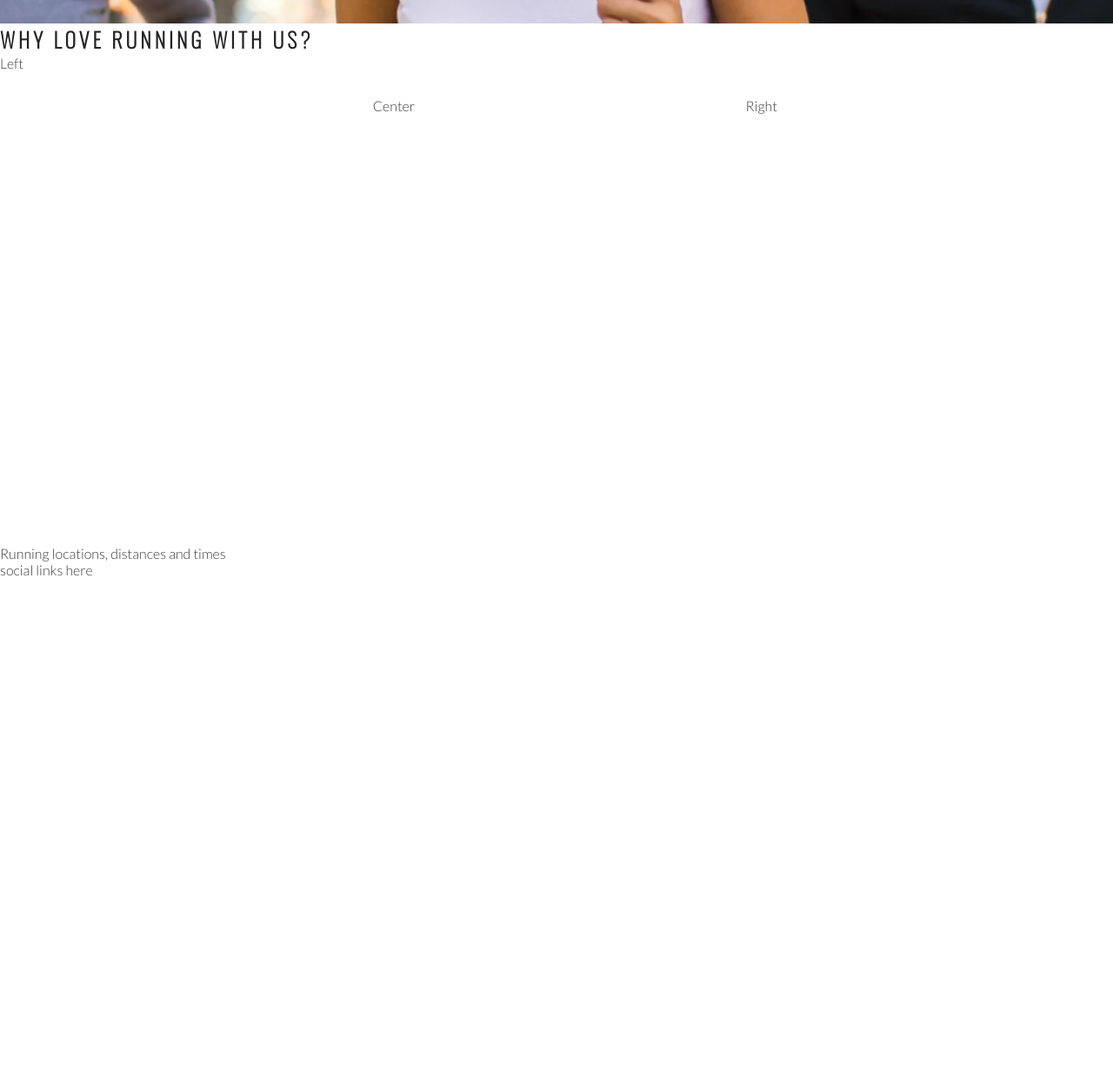
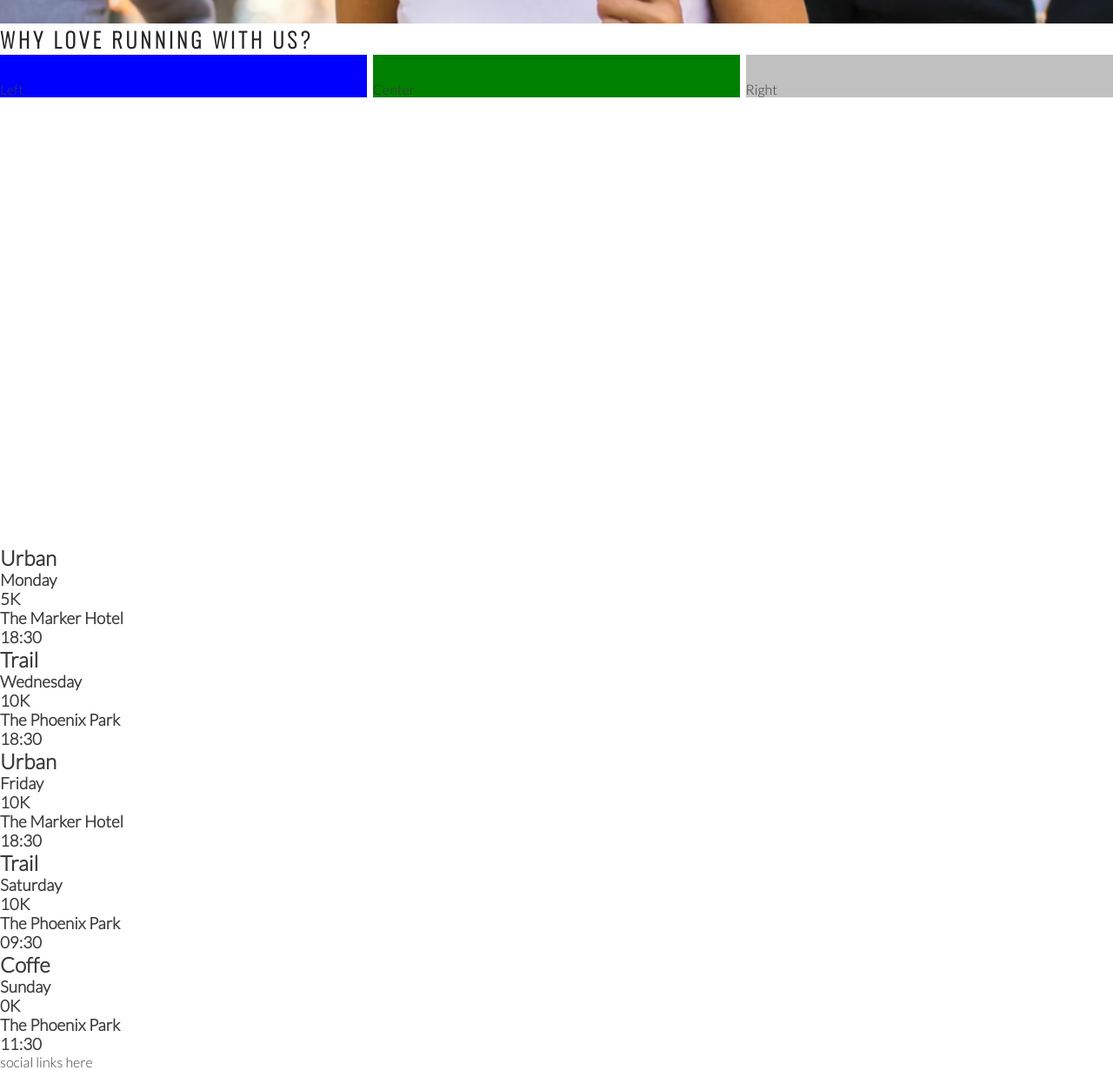
Before and after one commit to KamilaAzul/love-running, a plain HTML site: page index.html in a window 1280 px wide. Shown: the part 648-1879 px from the top of the page at 87% size. Before the commit the page ends 1313 px from the top, so only its background shows below. Drawn offline with nearby package versions, Linux system fonts and the light colour scheme.

Commit message:
Add meetup times main strukture

```diff
--- a/assets/css/style.css
+++ b/assets/css/style.css
@@ -86,15 +86,19 @@
 #left-about {
     padding-top: 30px;
 width: 33%;
-float: left;}
+float: left;
+background-color: blue;
+}
 
 #right-about {
     padding-top: 30px;
     width: 33%;
     float: right;
+    background-color: silver;
 }
 #center-about{
     padding-top: 30px;
     width: 33%;
     margin: 0 auto;
+    background-color: green;
 }
--- a/index.html
+++ b/index.html
@@ -43,12 +43,48 @@
 
     <section id="club-ethos">
         <h1>Why LOve Running With Us?</h1>
-        <div id="Left-about">Left</div>
+        <div id="left-about">Left</div>
         <div id="right-about">Right</div>
         <div id="center-about">Center</div>
 
     </section>
-    <section>Running locations, distances and times</section>
+    <section>
+        <div>
+            <h2>Urban</h2>
+            <h3>Monday</h3>
+            <h3>5K</h3>
+            <h3>The Marker Hotel</h3>
+            <h3>18:30</h3>
+        </div>
+        <div>
+            <h2>Trail</h2>
+            <h3>Wednesday</h3>
+            <h3>10K</h3>
+            <h3>The Phoenix Park</h3>
+            <h3>18:30</h3>
+        </div>
+        <div>
+            <h2>Urban</h2>
+            <h3>Friday</h3>
+            <h3>10K</h3>
+            <h3>The Marker Hotel</h3>
+            <h3>18:30</h3>
+        </div>
+        <div>
+            <h2>Trail</h2>
+            <h3>Saturday</h3>
+            <h3>10K</h3>
+            <h3>The Phoenix Park</h3>
+            <h3>09:30</h3>
+        </div>
+        <div>
+            <h2>Coffe</h2>
+            <h3>Sunday</h3>
+            <h3>0K</h3>
+            <h3>The Phoenix Park</h3>
+            <h3>11:30</h3>
+        </div>
+    </section>
     <footer>social links here</footer>
 </body>
 
```
